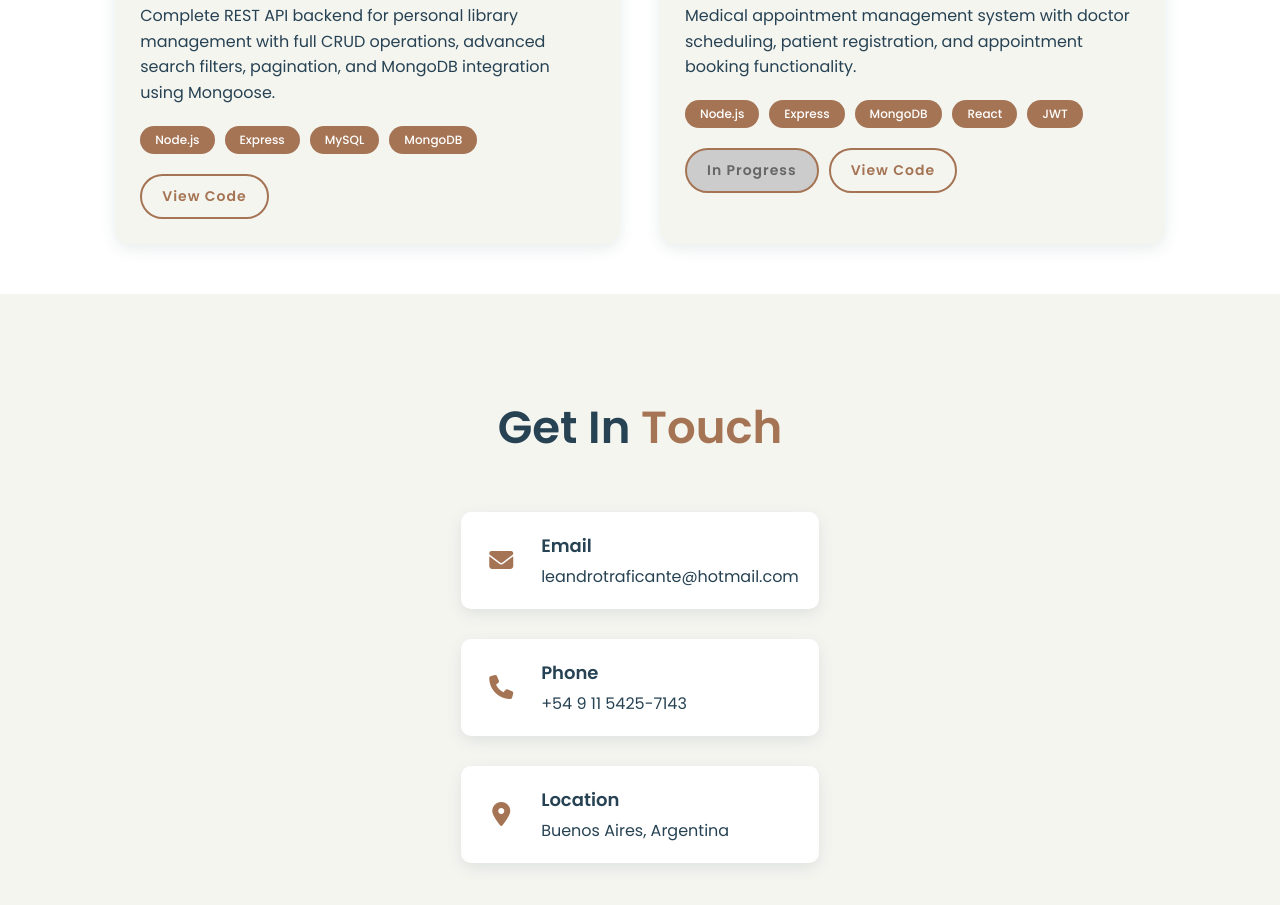
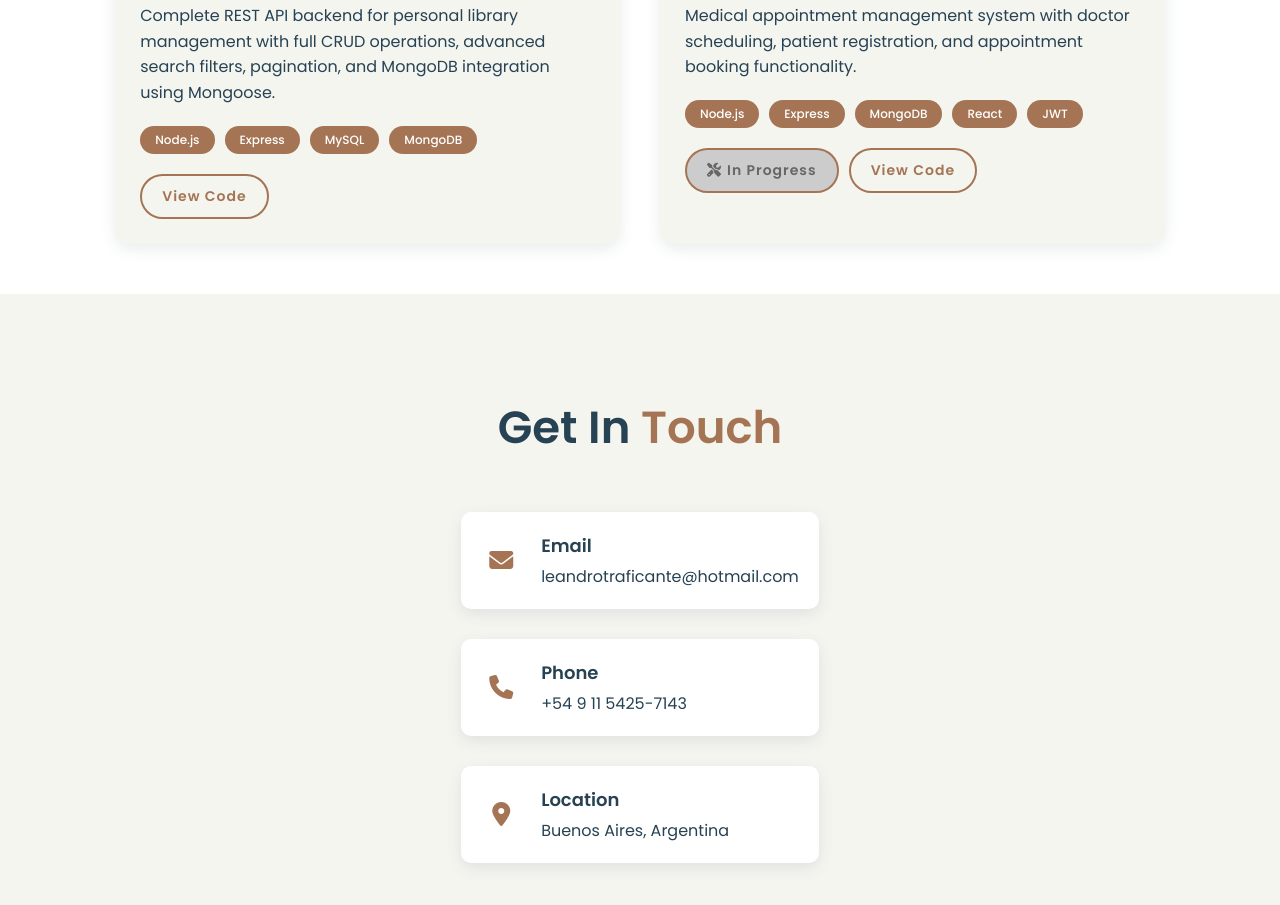
Before and after one commit to leandrotraficante/leandrotraficante.github.io, a plain HTML site: page index.html in a window 1280 px wide. Shown: the part 4495-5400 px from the top of the page. Drawn offline with Linux system fonts and the light colour scheme.

Commit message:
minor changes

```diff
--- a/index.html
+++ b/index.html
@@ -256,9 +256,10 @@
                         <span>JWT</span>
                     </div>
                     <div class="project-links">
-                        <span class="btn btn-small" style="background-color: #ccc; color: #666; cursor: not-allowed;">In
-                            Progress</span>
-                        <a href="https://github.com/leandrotraficante" target="_blank"
+                        <span class="btn btn-small" style="background-color: #ccc; color: #666; cursor: not-allowed;">
+                            <i class="fas fa-tools" style="margin-right: 5px;"></i>In Progress
+                        </span>
+                        <a href="https://github.com/leandrotraficante/medical-appointments" target="_blank"
                             class="btn btn-small btn-secondary">View Code</a>
                     </div>
                 </div>
```
